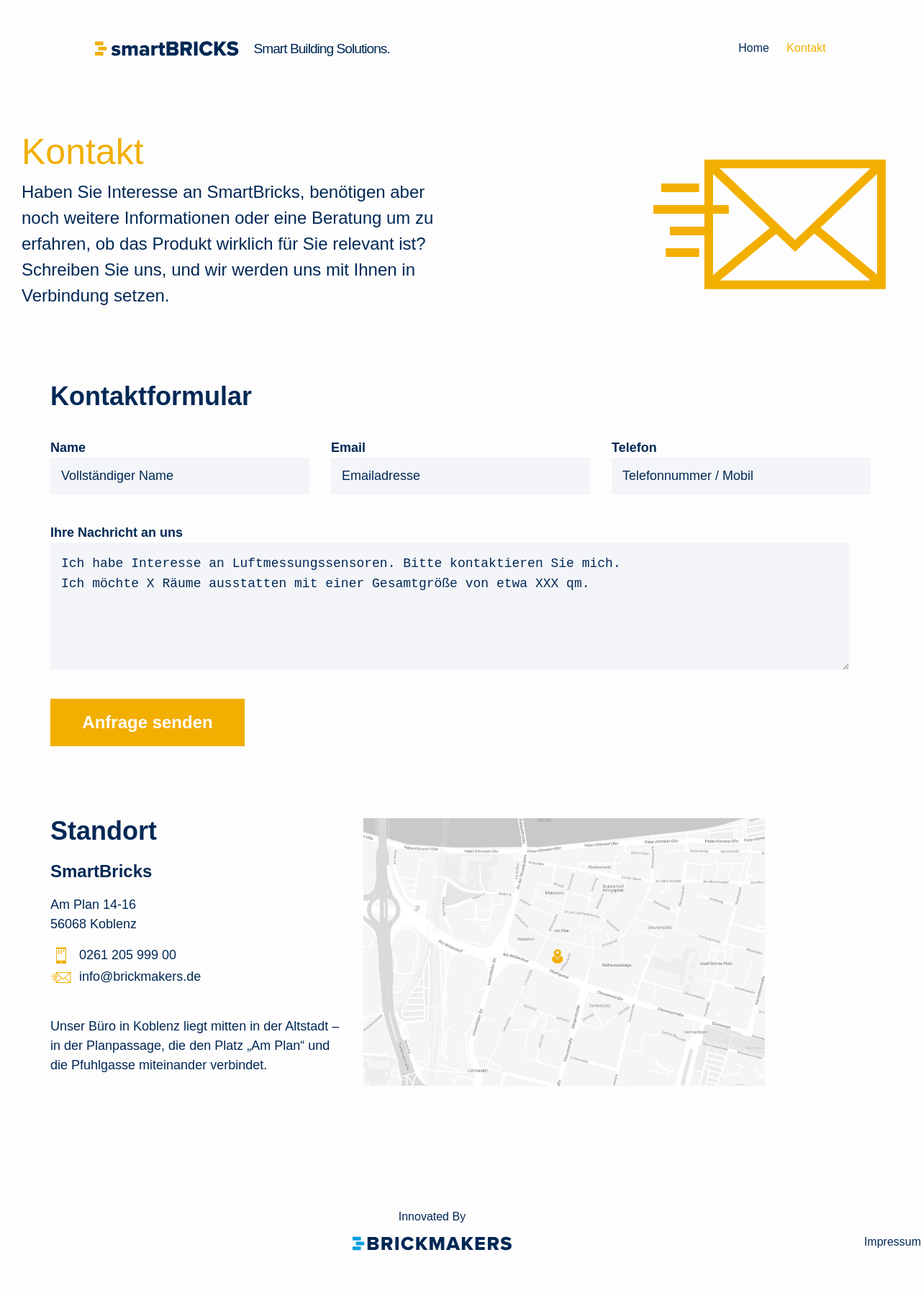
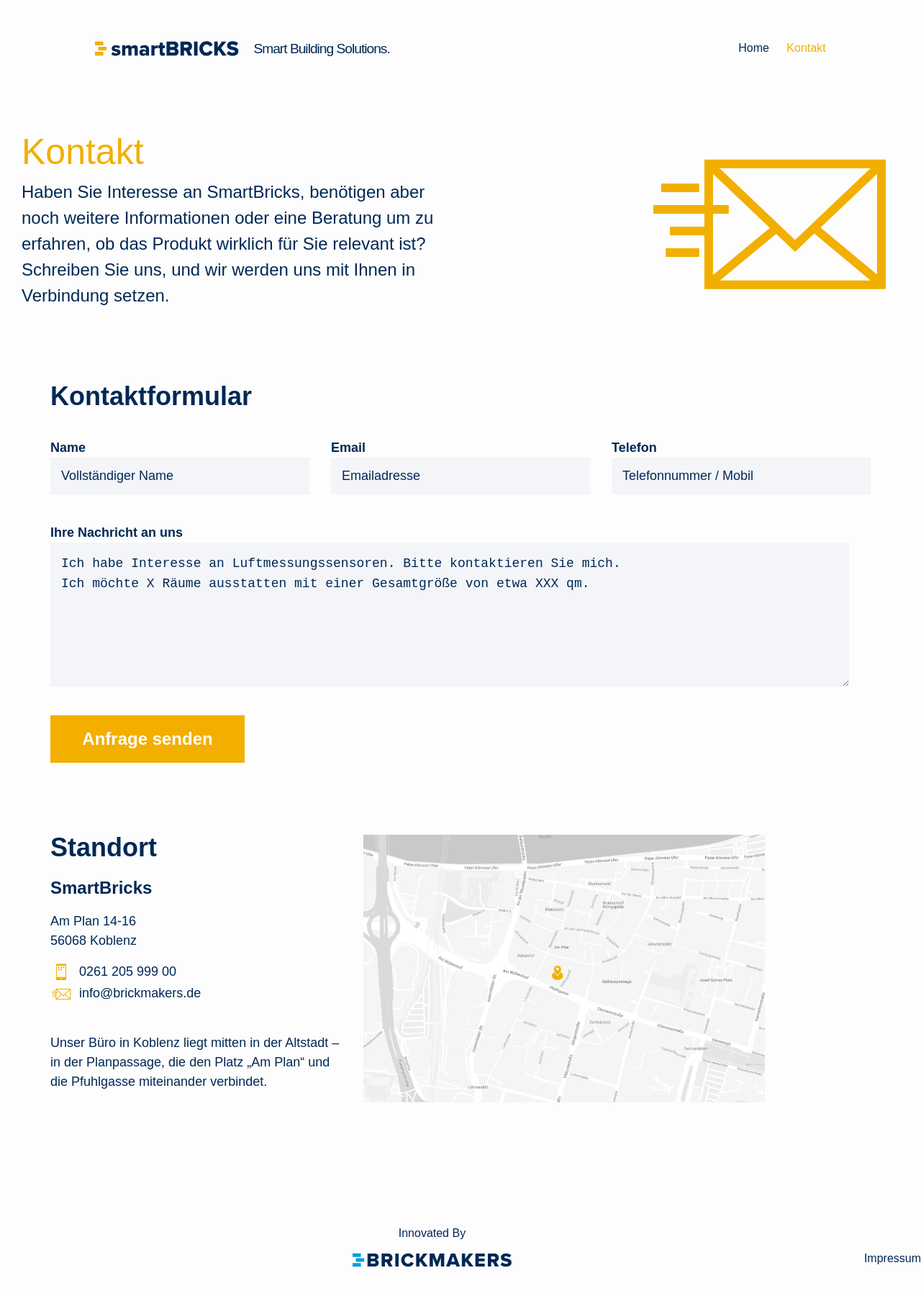
Before and after one commit to BrickmakersGmbH/smartbricks-website, a Jekyll site: the page built from pages/kontakt.html, in a window 1280 px wide. Shown: the whole page at 72% size. Built offline with Jekyll 4.4.1, drawn with Linux system fonts in a browser that asks for light colours; some web fonts are replaced; before the commit the page ends 1778 px from its top, so only the background shows below that.

Commit message:
[BUEMO-12] contact svg letter spacing mobile

```diff
--- a/_sass/contact/_contact-head.scss
+++ b/_sass/contact/_contact-head.scss
@@ -20,8 +20,7 @@
 
       @media screen and (max-width: 700px) {
         margin-left: 0px;
-        width: 240px;
-        height: 240px;
+        height: 100%;
       }
     }
     @media screen and (max-width: 700px) {
--- a/_sass/contact/_form.scss
+++ b/_sass/contact/_form.scss
@@ -34,7 +34,7 @@
           textarea {
             width: calc(100% - 2 * $spacing-unit);
             max-width: 1140px;
-            min-height: 147px;
+            min-height: 170px;
           }
         }
         .large {
```
